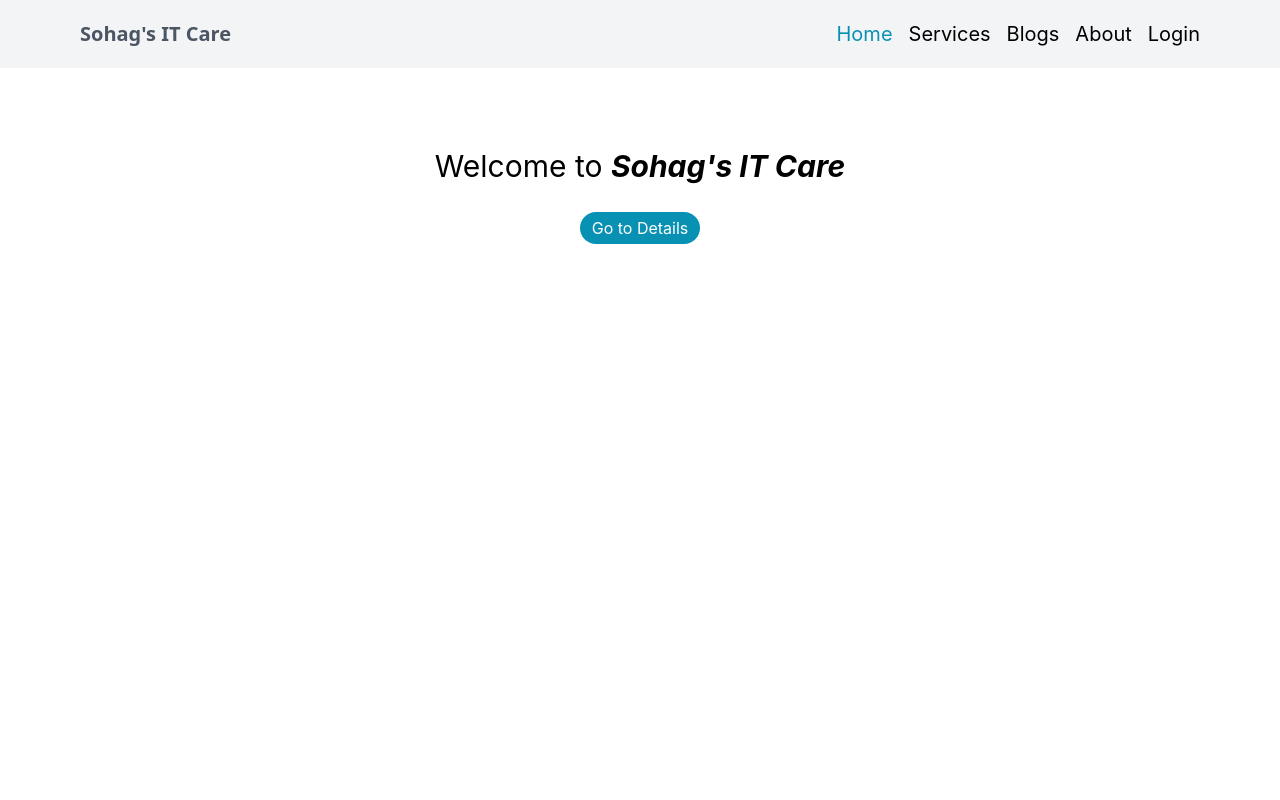
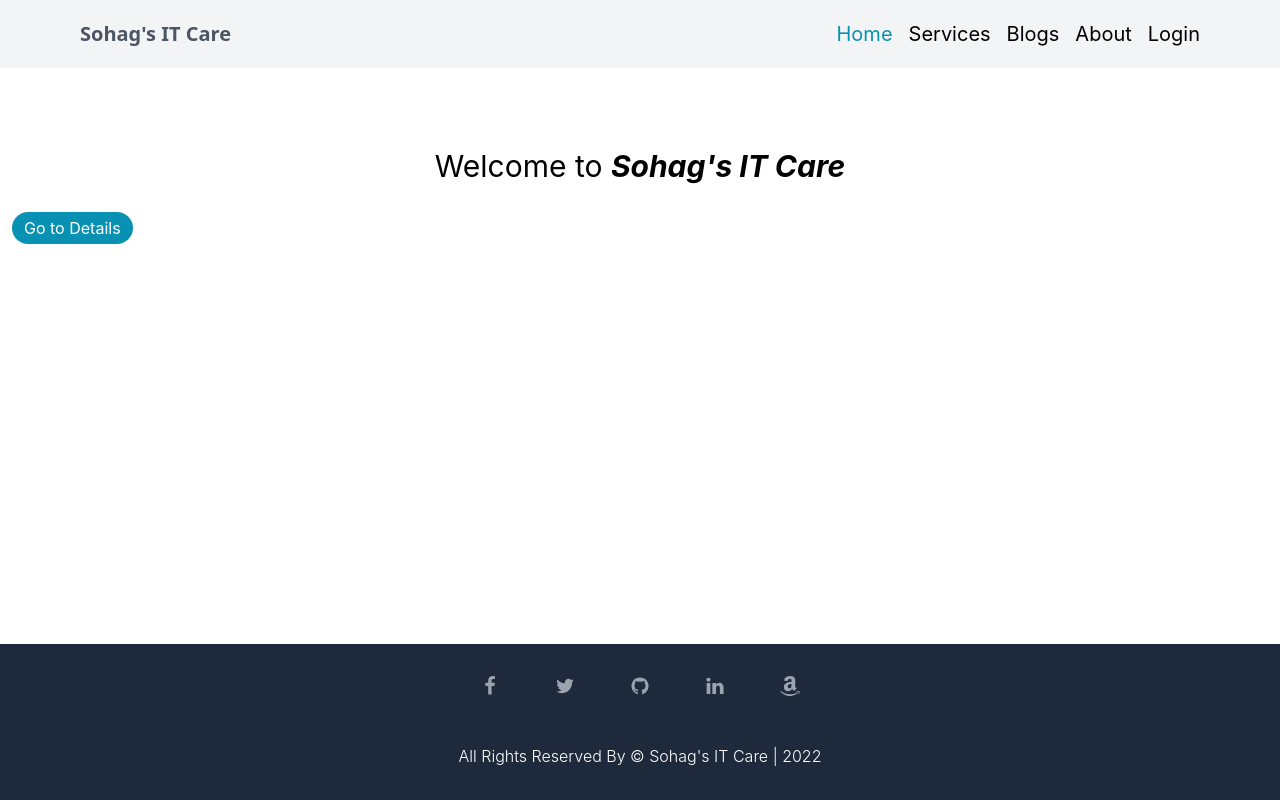
Before and after one commit to mislamsohag/it-tutor, a React (Create React App) app: page / in a window 1280 px wide. Built offline with nearby package versions, Linux system fonts and the light colour scheme.

Commit message:
Footer add with Current Year adn Fixed Bottom

```diff
--- a/package.json
+++ b/package.json
@@ -8,6 +8,8 @@
     "@testing-library/user-event": "^13.5.0",
     "react": "^18.0.0",
     "react-dom": "^18.0.0",
+    "react-easy-swipe": "^0.0.22",
+    "react-icons": "^4.3.1",
     "react-router-dom": "^6.3.0",
     "react-scripts": "5.0.1",
     "web-vitals": "^2.1.4"
--- a/src/App.js
+++ b/src/App.js
@@ -1,12 +1,14 @@
-import logo from './logo.svg';
+
 import './App.css';
 import Home from './Componants/Home/Home';
 
 
+
 function App() {
   return (
-    <div className="App">
+    <div>
       <Home></Home>
+
     </div>
   );
 }
--- a/src/Componants/Home/Home.js
+++ b/src/Componants/Home/Home.js
@@ -1,5 +1,8 @@
 import React from 'react';
-import Navbar from '../Navbar/Navbar';
+import Footer from '../Sheard/Footer/Footer';
+import Navbar from '../Sheard/Navbar/Navbar';
+
+
 
 const Home = () => {
     return (
@@ -9,15 +12,13 @@
                 <div className='px-4 pt-20 pb-24 mx-auto max-w-7xl md:px-2'>
                     <div className="h-full content-center">
 
-                        <h3 className=' text-3xl  text-center text-20 pb-4'> Welcome to <spna className="font-bold italic">Sohag's IT Care</spna></h3>
+                        <h3 className=' text-3xl  text-center text-20 pb-4'> Welcome to <span className="font-bold italic">Sohag's IT Care</span></h3>
 
                         <button className="py-1 px-3 text-white mt-3 mx-1 bg-cyan-600 w-auto sm:mb-0 rounded-full">Go to Details</button>
-
-
                     </div>
                 </div >
-
             </section>
+            <Footer></Footer>
         </div>
     );
 };
--- /dev/null
+++ b/src/Componants/Sheard/Footer/Footer.css
@@ -0,0 +1,6 @@
+.footerFixed {
+    position: fixed;
+    left: 0;
+    bottom: 0;
+    width: 100%;
+}
--- /dev/null
+++ b/src/Componants/Sheard/Footer/Footer.js
@@ -0,0 +1,93 @@
+import React from 'react'
+import './Footer.css';
+
+const Footer = () => {
+  return (
+    <footer className='footerFixed bg-slate-800  w-full py-8 mt-8'>
+      <div className='max-w-screen-xl mx-auto px-4'>
+        <div className=' flex max-w-xs mx-auto items-center justify-between'>
+          <a
+            href='https://www.facebook.com/SohagBinHalim'
+            className='text-gray-400 hover:text-gray-800 transition-colors duration-200'
+          >
+            <svg
+              width='20'
+              height='20'
+              fill='currentColor'
+              className='text-xl hover:text-blue-700 transition-colors duration-200'
+              viewBox='0 0 1792 1792'
+              xmlns='http://www.w3.org/2000/svg'
+            >
+              <path d='M1343 12v264h-157q-86 0-116 36t-30 108v189h293l-39 296h-254v759h-306v-759h-255v-296h255v-218q0-186 104-288.5t277-102.5q147 0 228 12z'></path>
+            </svg>
+          </a>
+          <a
+            href='https://twitter.com/mazharulislamso'
+            className='text-gray-400 hover:text-gray-800 transition-colors duration-200'
+          >
+            <svg
+              width='20'
+              height='20'
+              fill='currentColor'
+              className='text-xl hover:text-cyan-400 transition-colors duration-200'
+              viewBox='0 0 1792 1792'
+              xmlns='http://www.w3.org/2000/svg'
+            >
+              <path d='M1684 408q-67 98-162 167 1 14 1 42 0 130-38 259.5t-115.5 248.5-184.5 210.5-258 146-323 54.5q-271 0-496-145 35 4 78 4 225 0 401-138-105-2-188-64.5t-114-159.5q33 5 61 5 43 0 85-11-112-23-185.5-111.5t-73.5-205.5v-4q68 38 146 41-66-44-105-115t-39-154q0-88 44-163 121 149 294.5 238.5t371.5 99.5q-8-38-8-74 0-134 94.5-228.5t228.5-94.5q140 0 236 102 109-21 205-78-37 115-142 178 93-10 186-50z'></path>
+            </svg>
+          </a>
+          <a
+            href='https://github.com/mislamsohag'
+            className='text-gray-400 hover:text-gray-800 transition-colors duration-200'
+          >
+            <svg
+              xmlns='http://www.w3.org/2000/svg'
+              width='20'
+              height='20'
+              fill='currentColor'
+              className='text-xl hover:text-violet-700 transition-colors duration-200'
+              viewBox='0 0 1792 1792'
+            >
+              <path d='M896 128q209 0 385.5 103t279.5 279.5 103 385.5q0 251-146.5 451.5t-378.5 277.5q-27 5-40-7t-13-30q0-3 .5-76.5t.5-134.5q0-97-52-142 57-6 102.5-18t94-39 81-66.5 53-105 20.5-150.5q0-119-79-206 37-91-8-204-28-9-81 11t-92 44l-38 24q-93-26-192-26t-192 26q-16-11-42.5-27t-83.5-38.5-85-13.5q-45 113-8 204-79 87-79 206 0 85 20.5 150t52.5 105 80.5 67 94 39 102.5 18q-39 36-49 103-21 10-45 15t-57 5-65.5-21.5-55.5-62.5q-19-32-48.5-52t-49.5-24l-20-3q-21 0-29 4.5t-5 11.5 9 14 13 12l7 5q22 10 43.5 38t31.5 51l10 23q13 38 44 61.5t67 30 69.5 7 55.5-3.5l23-4q0 38 .5 88.5t.5 54.5q0 18-13 30t-40 7q-232-77-378.5-277.5t-146.5-451.5q0-209 103-385.5t279.5-279.5 385.5-103zm-477 1103q3-7-7-12-10-3-13 2-3 7 7 12 9 6 13-2zm31 34q7-5-2-16-10-9-16-3-7 5 2 16 10 10 16 3zm30 45q9-7 0-19-8-13-17-6-9 5 0 18t17 7zm42 42q8-8-4-19-12-12-20-3-9 8 4 19 12 12 20 3zm57 25q3-11-13-16-15-4-19 7t13 15q15 6 19-6zm63 5q0-13-17-11-16 0-16 11 0 13 17 11 16 0 16-11zm58-10q-2-11-18-9-16 3-14 15t18 8 14-14z'></path>
+            </svg>
+          </a>
+          <a
+            href='https://www.linkedin.com/in/md-mazharul-islam-sohag/'
+            className='text-gray-400 hover:text-gray-800 transition-colors duration-200'
+          >
+            <svg
+              width='20'
+              height='20'
+              fill='currentColor'
+              className='text-xl hover:text-blue-800 transition-colors duration-200'
+              viewBox='0 0 1792 1792'
+              xmlns='http://www.w3.org/2000/svg'
+            >
+              <path d='M477 625v991h-330v-991h330zm21-306q1 73-50.5 122t-135.5 49h-2q-82 0-132-49t-50-122q0-74 51.5-122.5t134.5-48.5 133 48.5 51 122.5zm1166 729v568h-329v-530q0-105-40.5-164.5t-126.5-59.5q-63 0-105.5 34.5t-63.5 85.5q-11 30-11 81v553h-329q2-399 2-647t-1-296l-1-48h329v144h-2q20-32 41-56t56.5-52 87-43.5 114.5-15.5q171 0 275 113.5t104 332.5z'></path>
+            </svg>
+          </a>
+          <a
+            href='https://www.facebook.com/SohagBinHalim'
+            className='text-gray-400 hover:text-gray-800 transition-colors duration-200'
+          >
+            <svg
+              width='20'
+              height='20'
+              fill='currentColor'
+              className='text-xl hover:text-white transition-colors duration-200'
+              viewBox='0 0 1792 1792'
+              xmlns='http://www.w3.org/2000/svg'
+            >
+              <path d='M1551 1476q15-6 26-3t11 17.5-15 33.5q-13 16-44 43.5t-95.5 68-141 74-188 58-229.5 24.5q-119 0-238-31t-209-76.5-172.5-104-132.5-105-84-87.5q-8-9-10-16.5t1-12 8-7 11.5-2 11.5 4.5q192 117 300 166 389 176 799 90 190-40 391-135zm207-115q11 16 2.5 69.5t-28.5 102.5q-34 83-85 124-17 14-26 9t0-24q21-45 44.5-121.5t6.5-98.5q-5-7-15.5-11.5t-27-6-29.5-2.5-35 0-31.5 2-31 3-22.5 2q-6 1-13 1.5t-11 1-8.5 1-7 .5h-10l-3-.5-2-1.5-1.5-3q-6-16 47-40t103-30q46-7 108-1t76 24zm-394-443q0 31 13.5 64t32 58 37.5 46 33 32l13 11-227 224q-40-37-79-75.5t-58-58.5l-19-20q-11-11-25-33-38 59-97.5 102.5t-127.5 63.5-140 23-137.5-21-117.5-65.5-83-113-31-162.5q0-84 28-154t72-116.5 106.5-83 122.5-57 130-34.5 119.5-18.5 99.5-6.5v-127q0-65-21-97-34-53-121-53-6 0-16.5 1t-40.5 12-56 29.5-56 59.5-48 96l-294-27q0-60 22-119t67-113 108-95 151.5-65.5 190.5-24.5q100 0 181 25t129.5 61.5 81 83 45 86 12.5 73.5v589zm-672 21q0 86 70 133 66 44 139 22 84-25 114-123 14-45 14-101v-162q-59 2-111 12t-106.5 33.5-87 71-32.5 114.5z'></path>
+            </svg>
+          </a>
+        </div>
+        <div className='text-center text-white pt-10 sm:pt-12 font-light flex items-center justify-center'>
+          All Rights Reserved By &copy; Sohag's IT Care | {(new Date().getFullYear())}
+        </div>
+      </div>
+    </footer>
+  )
+}
+
+export default Footer
--- a/src/Componants/Navbar/Navbar.js
+++ b/src/Componants/Sheard/Navbar/Navbar.js
@@ -1,6 +1,7 @@
 import React from 'react';
 import { Link } from 'react-router-dom';
-import ActiveLink from './../ActiveLink/ActiveLink';
+import ActiveLink from './../../ActiveLink/ActiveLink';
+
 
 const Navbar = () => {
     return (
```
Also changed, not shown: public/data.json (added, +44 -0 lines), 1 other file (tests, documents, lock files or other folders).
